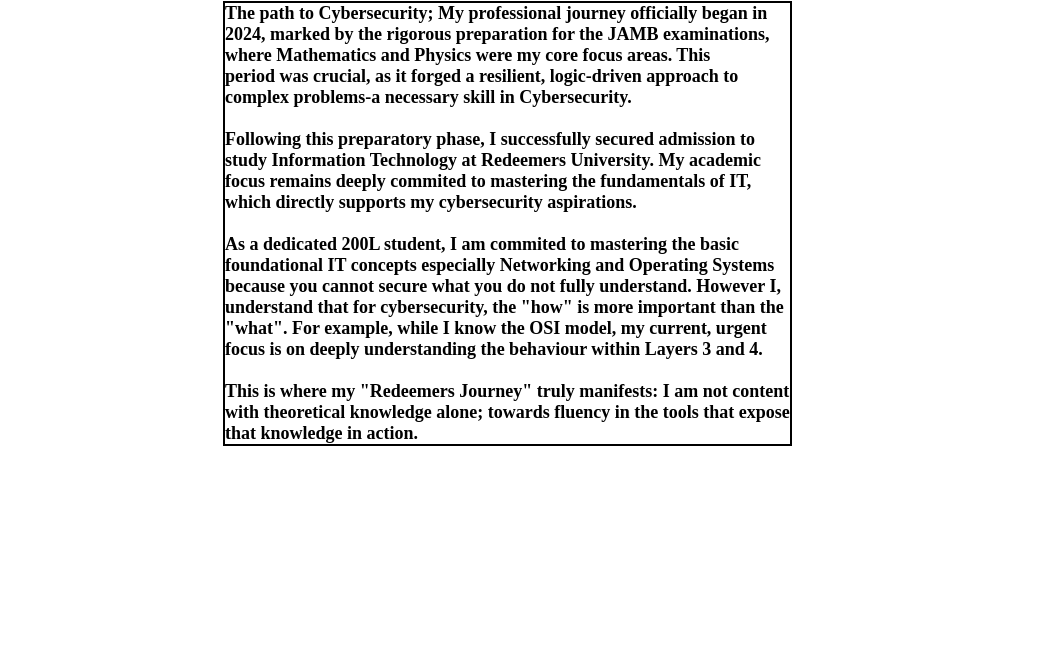
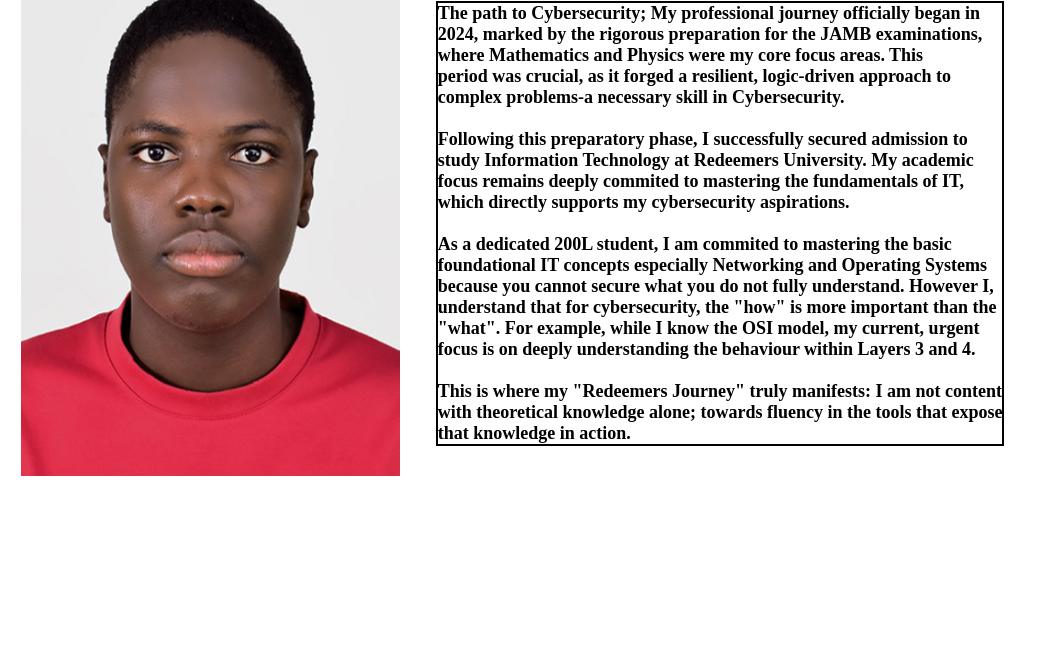
Before and after one commit to emmanuelobagbemia-source/my-redeemers-journey, a plain HTML site: page index.html in a window 1280 px wide. Shown: the part 146-800 px from the top of the page, without its empty margins (0-1046 px from the left). Drawn offline with Linux system fonts and the light colour scheme.

Commit message:
Update index.html

```diff
--- a/index.html
+++ b/index.html
@@ -4,11 +4,10 @@
     <meta charset="UTF-8">
     <meta name="viewport" content="width=device-width, initial-scale=1.0">
     <title>A New Beginning; My Redemeers story</title>
-
+    <header style="display: flex;">
+    <img style="width:30%; margin-left: 1%; margin-right: 20px; margin-top: 6rem;" src="UAOK3733.JPEG" alt="">
 </head>
 <body>
-   <header style="display: flex;">
-    <img style="max-width:100%; margin-left: 20px; margin-right: 20px; margin-top: 6rem;  src="UAOK3733.JPEG" alt="my redeemers journey">
 
    <div>
       <div style="color: black; font-size: x-large; margin-top: 6rem; text-align: center; margin-right: 6rem; "> A New Beginning; My Redeemeers Journey
```
